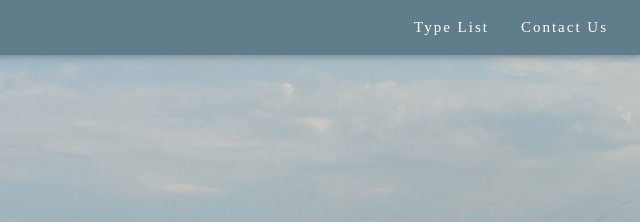
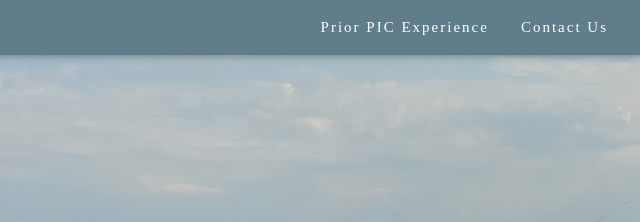
Before and after one commit to JMAerospace/JMAeroSite, a plain HTML site: page index.html in a window 1280 px wide. Shown: the top 222 px of the page, 640-1280 px from the left. Drawn offline with Linux system fonts and the light colour scheme.

Commit message:
Add files via upload
Update 5/19/2025 V2

```diff
--- a/index.html
+++ b/index.html
@@ -51,7 +51,7 @@ grid-column: 5/7;
     <!-- Right-sided navbar links. Hide them on small screens -->
     <div class="w3-right w3-hide-small">
 	  <!-- <a href="PhotoGallery.html" class="w3-bar-item w3-button">Photo Gallery</a> -->
-      <a href="TypeList.html" class="w3-bar-item w3-button">Type List</a>
+      <a href="TypeList.html" class="w3-bar-item w3-button">Prior PIC Experience</a>
       <a href="#contact" class="w3-bar-item w3-button">Contact Us</a>
     </div>
   </div>
```
